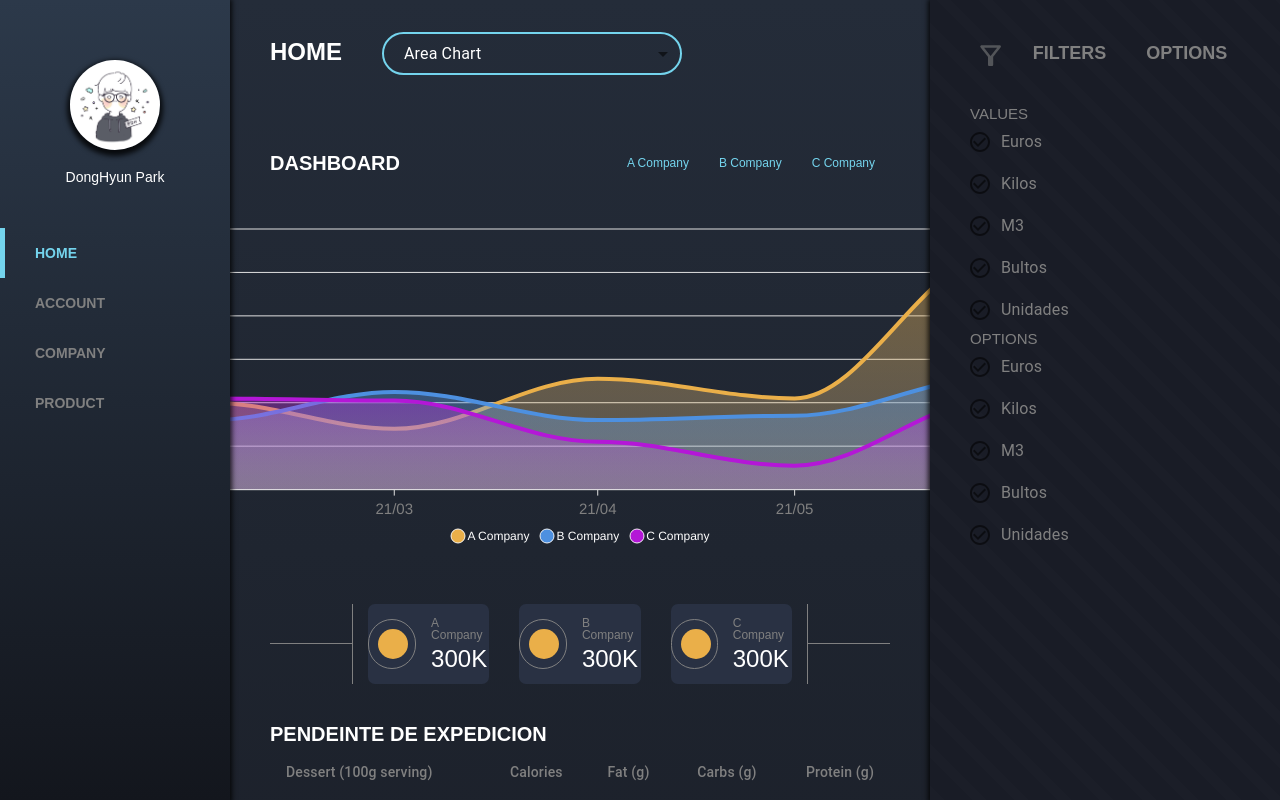
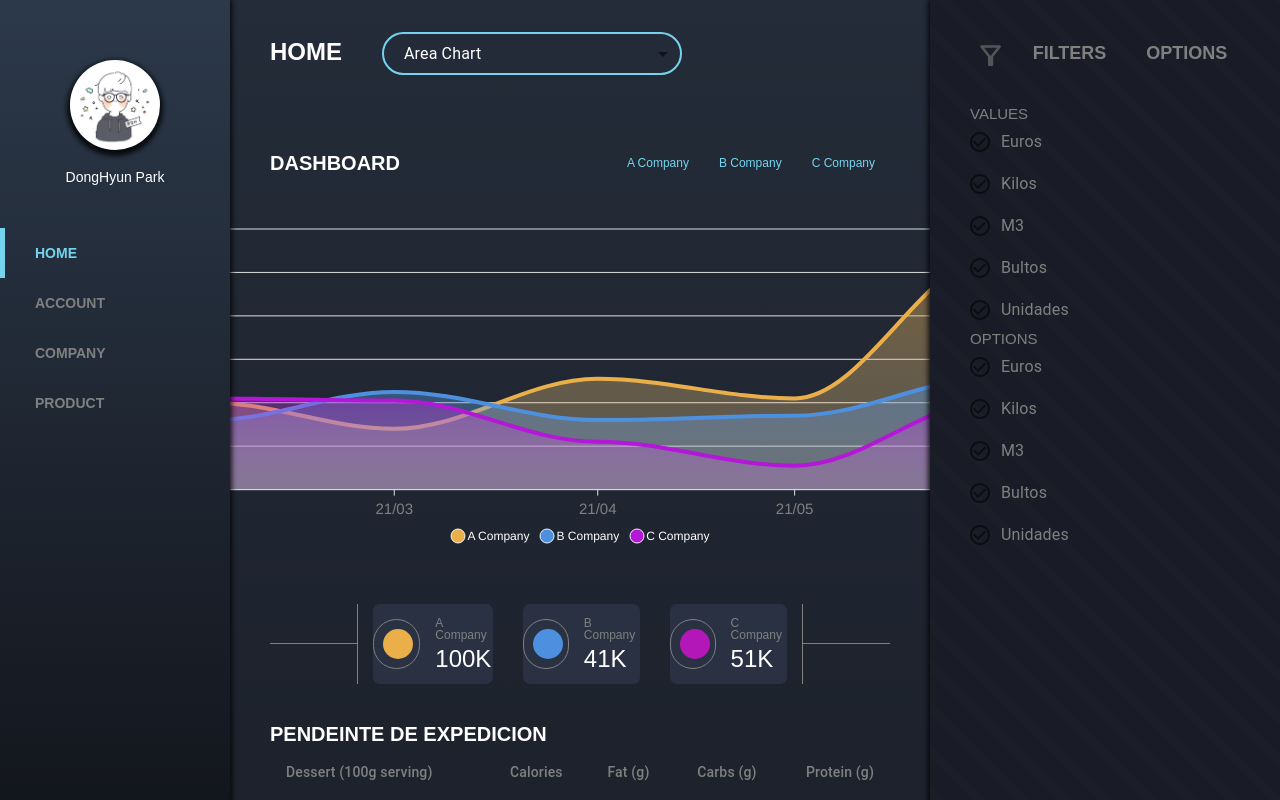
Before and after one commit to qkrdkwl9090/backoffice-react, a React (Create React App) app: page / in a window 1280 px wide. Shown: the top 800 px of the page. Built offline with nearby package versions, Linux system fonts and the light colour scheme; data requests are answered from the project's data file.

Commit message:
feat: modify highlight

```diff
--- a/src/components/Highlight.js
+++ b/src/components/Highlight.js
@@ -1,4 +1,5 @@
 import styled from 'styled-components';
+import HighlightContent from './HighlightContent';
 
 const HighlightContainer = styled.section`
     display: flex;
@@ -24,39 +25,6 @@ const Highlight = styled.div`
     align-content: center;
     justify-content: center;
 `
-const HighlightContent = styled.div`
-    margin: 0 15px;
-    width:27%;
-    border-radius: 7px;
-    height:100%;
-    background-color: #293143;
-    display: flex;
-    justify-content: center;
-    align-items: center;
-`
-const ContentColorBorder = styled.div`
-    width:50px;
-    height:50px;
-    border-radius: 25px;
-    border: 1px solid grey;
-    padding: 9px 0 0 9px;
-`
-const ContentColor = styled.div`
-    width:30px;
-    height:30px;
-    border-radius: 25px;
-    background-color:#eaaf49;
-`
-const Content = styled.div`
-    margin-left:15px;
-`
-const ContentTitle = styled.div`
-    color:grey;
-`
-const ContentData = styled.div`
-    margin-top:6px;
-    font-size: 24px;
-`
 function HighLight(){
     return (
         <HighlightContainer>
@@ -64,33 +32,9 @@ function HighLight(){
                 <EmptyTop/>
             </EmptyLeft>
             <Highlight>
-                <HighlightContent>
-                    <ContentColorBorder>
-                        <ContentColor/>
-                    </ContentColorBorder>
-                    <Content>
-                        <ContentTitle>A Company</ContentTitle>
-                        <ContentData>300K</ContentData>
-                    </Content>
-                </HighlightContent>
-                <HighlightContent>
-                    <ContentColorBorder>
-                        <ContentColor/>
-                    </ContentColorBorder>
-                    <Content>
-                        <ContentTitle>B Company</ContentTitle>
-                        <ContentData>300K</ContentData>
-                    </Content>
-                </HighlightContent>
-                <HighlightContent>
-                    <ContentColorBorder>
-                        <ContentColor/>
-                    </ContentColorBorder>
-                    <Content>
-                        <ContentTitle>C Company</ContentTitle>
-                        <ContentData>300K</ContentData>
-                    </Content>
-                </HighlightContent>
+                <HighlightContent color="#eaaf49" companNm="A Company" data="100K"/>
+                <HighlightContent color="#4d90e0" companNm="B Company" data="41K"/>
+                <HighlightContent color="#b417b7" companNm="C Company" data="51K"/>
             </Highlight>
             <EmptyRight>
                 <EmptyTop/>
--- /dev/null
+++ b/src/components/HighlightContent.js
@@ -0,0 +1,51 @@
+import styled from 'styled-components';
+
+const Container = styled.div`
+margin: 0 15px;
+width:27%;
+border-radius: 7px;
+height:100%;
+background-color: #293143;
+display: flex;
+justify-content: center;
+align-items: center;
+`
+const ContentColorBorder = styled.div`
+width:50px;
+height:50px;
+border-radius: 25px;
+border: 1px solid grey;
+padding: 9px 0 0 9px;
+`
+const ContentColor = styled.div`
+width:30px;
+height:30px;
+border-radius: 25px;
+background-color:${props => props.color};
+`
+const Content = styled.div`
+margin-left:15px;
+`
+const ContentTitle = styled.div`
+color:grey;
+`
+const ContentData = styled.div`
+margin-top:6px;
+font-size: 24px;
+`
+
+function HighlightContent({color, companNm, data}){
+    return(
+        <Container>
+            <ContentColorBorder>
+                <ContentColor color={color}/>
+            </ContentColorBorder>
+            <Content>
+                <ContentTitle>{companNm}</ContentTitle>
+                <ContentData>{data}</ContentData>
+            </Content>
+        </Container>
+
+    )
+}
+export default HighlightContent;
```
